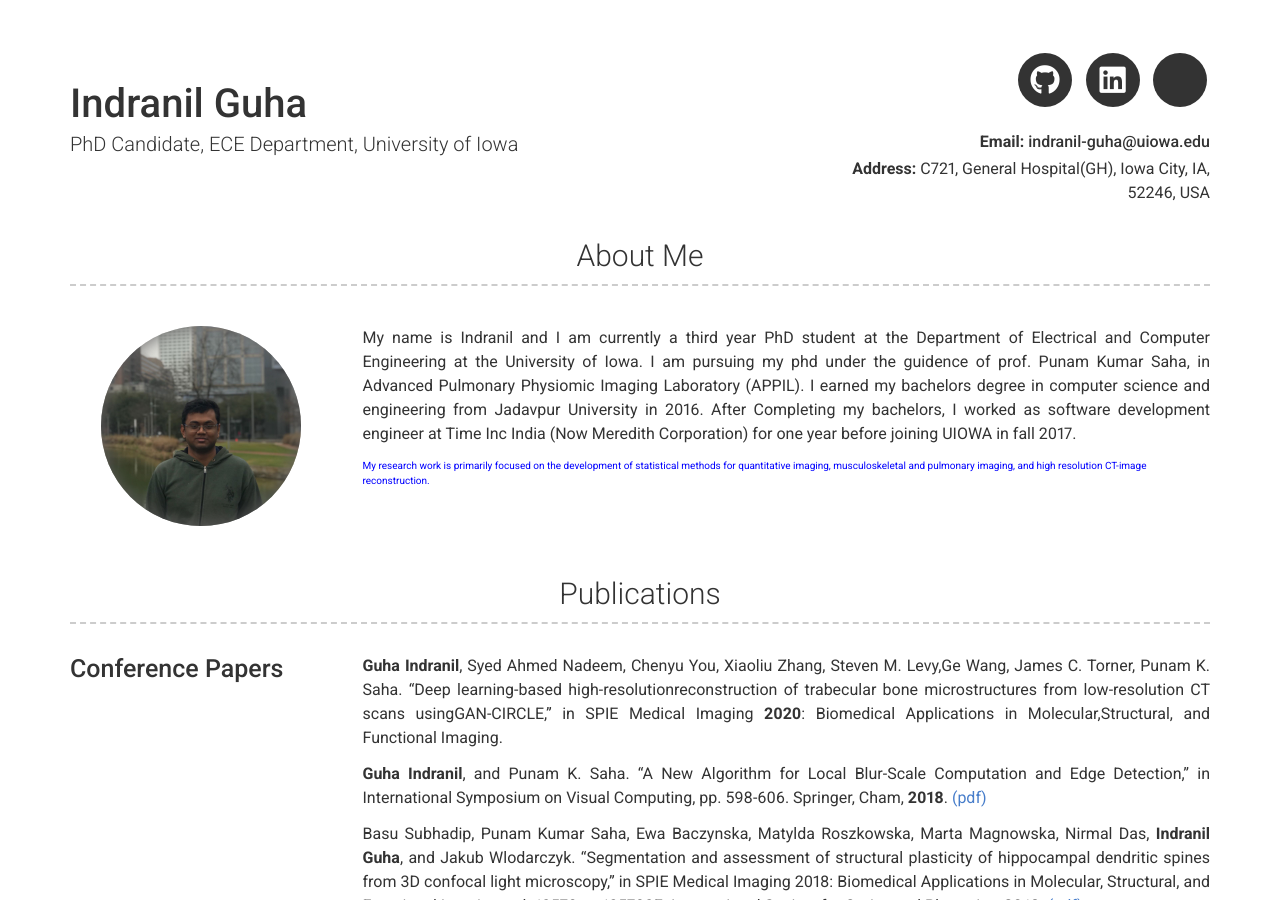
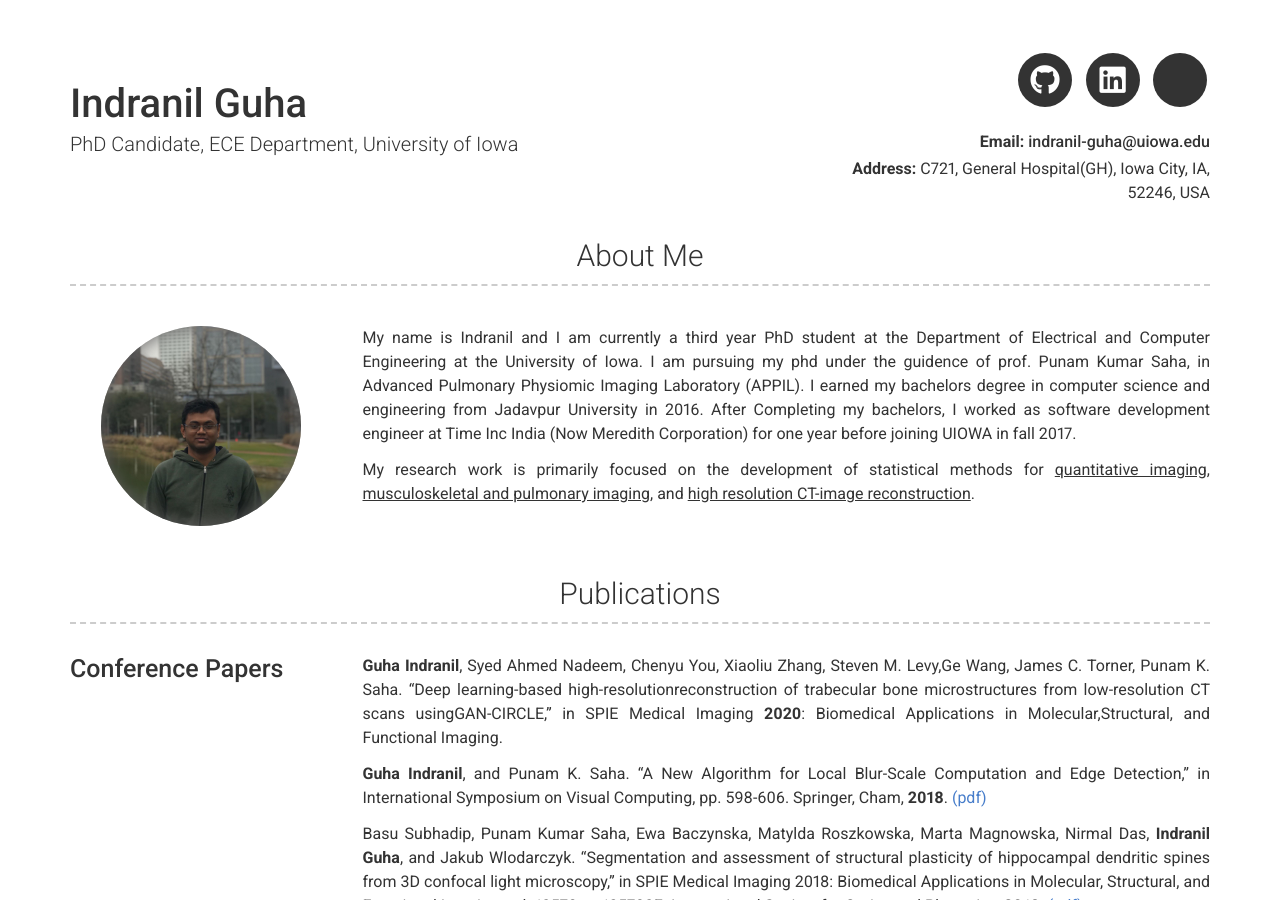
Before and after one commit to iguha94/iguha94.github.io, a Jekyll site: the page built from index.md, in a window 1280 px wide and 900 px high. Built offline with Jekyll 4.4.1, drawn with Linux system fonts in a browser that asks for light colours; nearby versions of some CDN libraries; a style sheet for code colours, icons or effects is not loaded.

```diff
--- a/_config.yml
+++ b/_config.yml
@@ -19,7 +19,7 @@ about_profile_image: images/profileMe.jpeg
 about_content: | # this will include new lines to allow paragraphs
   My name is Indranil and I am currently a third year PhD student at the Department of Electrical and Computer Engineering at the University of Iowa. I am pursuing my phd under the guidence of prof. Punam Kumar Saha, in Advanced Pulmonary Physiomic Imaging Laboratory (APPIL). I earned my bachelors degree in computer science and engineering from Jadavpur University in 2016. After Completing my bachelors, I worked as software development engineer at Time Inc India (Now Meredith Corporation) for one year before joining UIOWA in fall 2017.
 
-  <font color="blue">My research work is primarily focused on the development of statistical methods for quantitative imaging, musculoskeletal and pulmonary imaging, and high resolution CT-image reconstruction.</font>
+  My research work is primarily focused on the development of statistical methods for <u>quantitative imaging</u>, <u>musculoskeletal and pulmonary imaging</u>, and <u>high resolution CT-image reconstruction</u>.
 
 
 # Projects Section
```
